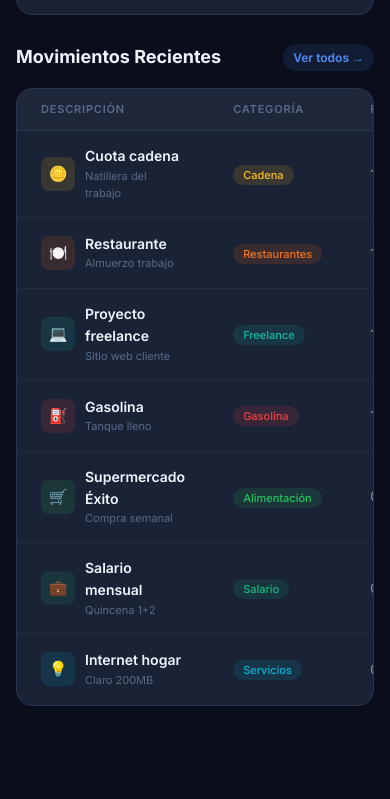
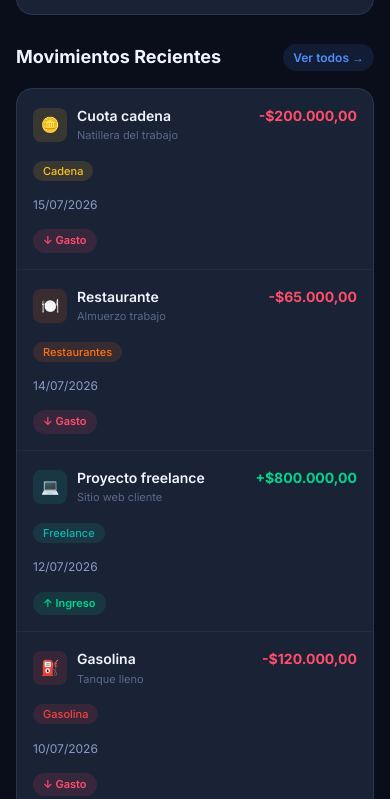
Before and after one commit to xluckas/xluckas.github.io, a plain HTML site: page index.html in a window 390 px wide. Shown: the part 1626-2425 px from the top of the page. Drawn offline with nearby package versions, Linux system fonts and the light colour scheme.

Commit message:
Add files via upload

```diff
--- a/index.html
+++ b/index.html
@@ -293,6 +293,30 @@
       .page{padding:20px 16px;}
       .topbar{padding:14px 16px;}
       .form-row,.form-row-3{grid-template-columns:1fr;}
+
+      /* TABLA DE MOVIMIENTOS A FORMATO LISTA MÓVIL */
+      .transactions-table thead { display: none; }
+      .transactions-table, .transactions-table tbody, .transactions-table tr, .transactions-table td { display: block; width: 100%; }
+      .transactions-table tr { padding: 16px; position: relative; border-bottom: 1px solid rgba(42,53,80,0.5); }
+      .transactions-table td { padding: 0; border: none; display: block; }
+      .transactions-table tr:hover td { background: transparent; }
+      .transactions-table tr:hover { background: rgba(255,255,255,0.02); }
+
+      .transactions-table td:nth-child(1) { width: 65%; } /* Descripción */
+      .transactions-table td:nth-child(5) { position: absolute; top: 16px; right: 16px; text-align: right; } /* Monto */
+
+      .transactions-table td:nth-child(2),
+      .transactions-table td:nth-child(3),
+      .transactions-table td:nth-child(4) {
+        display: inline-block;
+        margin-top: 14px;
+        margin-right: 8px;
+        vertical-align: middle;
+      }
+      .transactions-table td:nth-child(3) { font-size: 12px !important; }
+
+      .transactions-table td:nth-child(6) { display: none; } /* Ocultar nota larga en móvil */
+      .transactions-table td:nth-child(7) { position: absolute; bottom: 12px; right: 16px; } /* Botón eliminar */
     }
     @media(max-width:480px){.summary-grid{grid-template-columns:1fr;}}
 
```
